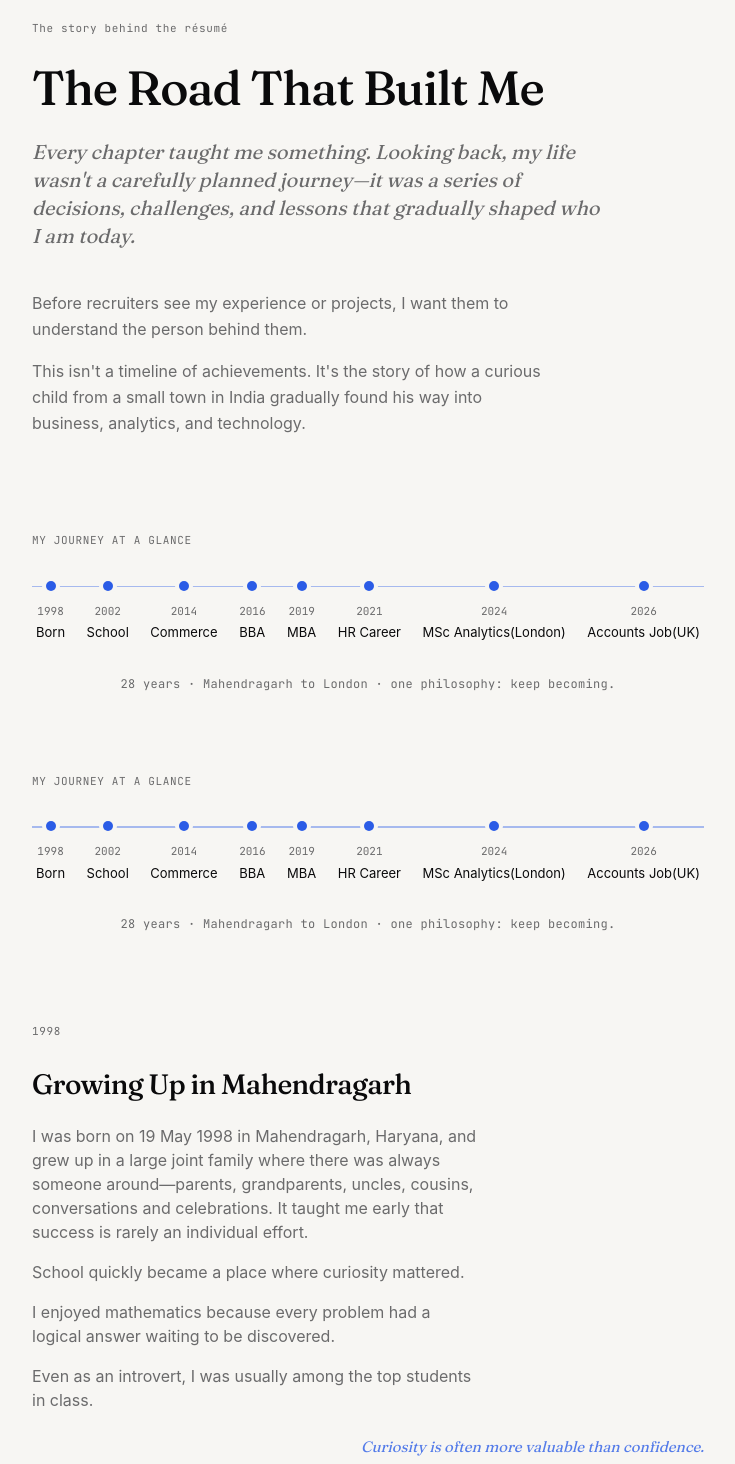
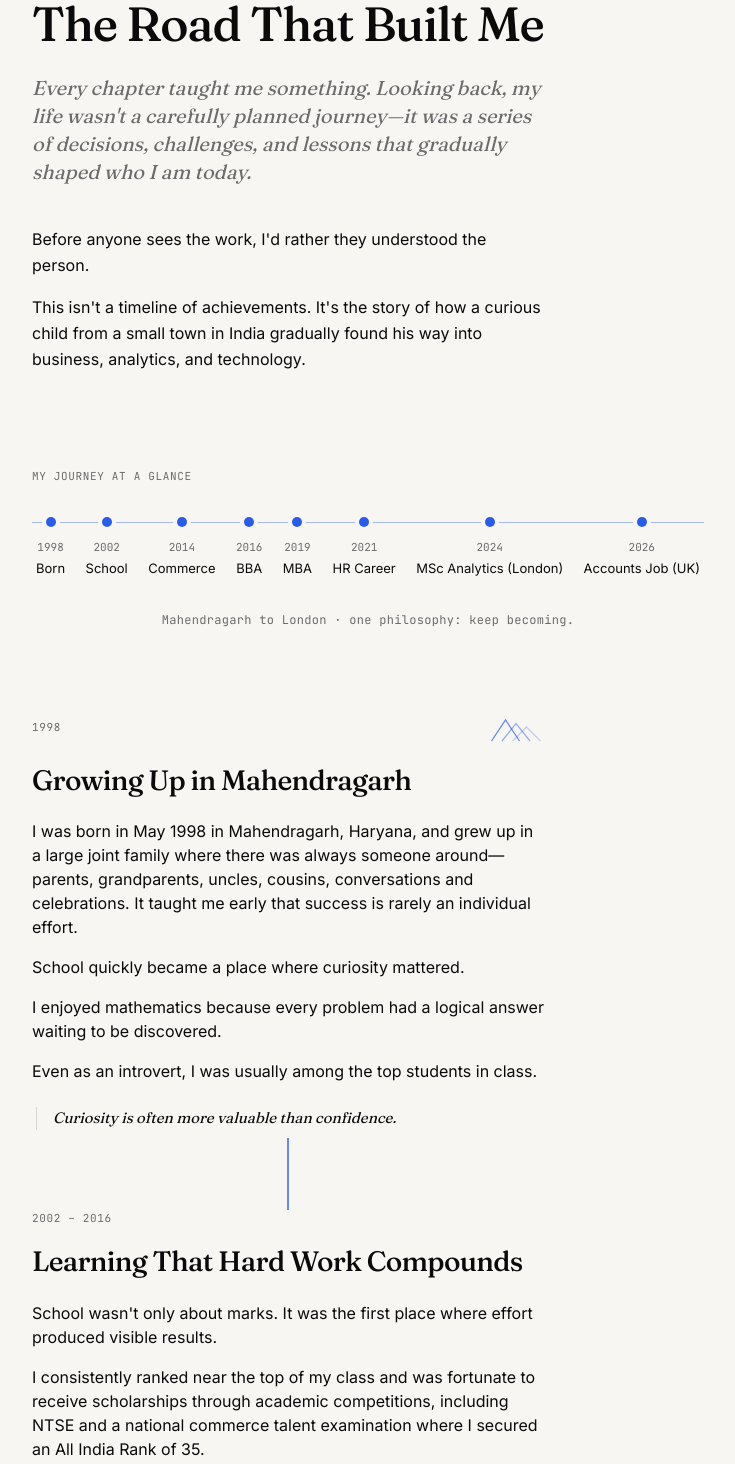
Before and after one commit to sahil05919/personal-website, a Next.js app: page /journey in a window 1280 px wide. Shown: the part 180-1644 px from the top of the page, without its empty margins (272-1007 px from the left). Built offline with nearby package versions, Linux system fonts and the light colour scheme.

Commit message:
Refine Journey page structure, typography, and accessibility

```diff
--- a/app/globals.css
+++ b/app/globals.css
@@ -62,6 +62,12 @@
     scroll-behavior: smooth;
   }
 
+  /* Anchored navigation must not scroll content under the fixed 72px navbar.
+     Journey's chapters also set scroll-mt-[88px] for a little breathing room. */
+  :target {
+    scroll-margin-top: 88px;
+  }
+
   body {
     @apply bg-background text-foreground font-sans;
     -webkit-font-smoothing: antialiased;
@@ -70,6 +76,24 @@
 
   * {
     @apply border-border;
+  }
+
+  @media (prefers-reduced-motion: reduce) {
+    html {
+      scroll-behavior: auto;
+    }
+  }
+}
+
+/* Print — the fixed navbar otherwise overlaps the first line of every page
+   after the first, and the layout's top padding leaves a dead band. */
+@media print {
+  header {
+    position: static;
+  }
+
+  main {
+    padding-top: 0;
   }
 }
 
--- a/app/journey/page.tsx
+++ b/app/journey/page.tsx
@@ -2,25 +2,23 @@ import type { Metadata } from 'next';
 import {
   JourneyHero,
   JourneySnapshot,
-  JourneyChapterNav,
   JourneyChapters,
   JourneyClose,
 } from '@/components/journey';
 
 export const metadata: Metadata = {
-  title: 'Journey — Sahil Kumar',
+  title: 'Journey',
   description:
     'The story of how a curious child from a small town in India found his way into business, analytics, and technology.',
 };
 
 export default function JourneyPage() {
   return (
-    <main className="bg-paper text-ink">
+    <div className="bg-paper text-ink">
       <JourneyHero />
       <JourneySnapshot />
-      <JourneyChapterNav />
       <JourneyChapters />
       <JourneyClose />
-    </main>
+    </div>
   );
 }
--- a/app/layout.tsx
+++ b/app/layout.tsx
@@ -1,17 +1,13 @@
 import type { Metadata } from "next";
-import { Geist, Geist_Mono } from "next/font/google";
+import { Inter } from "next/font/google";
 import "./globals.css";
 import Navbar from "@/components/global/Navbar";
 import ThemeProvider from "@/components/providers/ThemeProvider";
 
-const geistSans = Geist({
-  variable: "--font-geist-sans",
+const inter = Inter({
   subsets: ["latin"],
-});
-
-const geistMono = Geist_Mono({
-  variable: "--font-geist-mono",
-  subsets: ["latin"],
+  variable: "--font-inter",
+  display: "swap",
 });
 
 export const metadata: Metadata = {
@@ -26,10 +22,10 @@ export const metadata: Metadata = {
 export default function RootLayout({ children }: { children: React.ReactNode }) {
   return (
     <html lang="en" suppressHydrationWarning>
-      <body className={`${geistSans.variable} ${geistMono.variable} antialiased`}>
+      <body className={`${inter.variable} antialiased`}>
         <ThemeProvider>
           <Navbar />
-          <main className="pt-16">
+          <main className="pt-[72px]">
             {children}
           </main>
         </ThemeProvider>
--- a/components/journey/JourneyChapterNav.tsx
+++ /dev/null
@@ -1,54 +0,0 @@
-'use client';
-
-import { motion } from 'framer-motion';
-import { journeySnapshot } from '@/data/journeyData';
-
-const fadeUp = {
-  hidden: { opacity: 0, y: 14 },
-  show: { opacity: 1, y: 0, transition: { duration: 0.5, ease: 'easeOut' as const } },
-};
-
-export default function JourneySnapshot() {
-  const { points, summary } = journeySnapshot;
-
-  return (
-    <section aria-labelledby="snapshot-heading" className="bg-paper text-ink px-6 md:px-8 pb-16 md:pb-20">
-      <motion.div
-        initial="hidden"
-        whileInView="show"
-        viewport={{ once: true }}
-        variants={fadeUp}
-        className="mx-auto max-w-2xl"
-      >
-        <h2 id="snapshot-heading" className="font-mono text-[11px] tracking-[0.06em] uppercase text-graphite mb-8">
-          My journey at a glance
-        </h2>
-
-        <div className="overflow-x-auto">
-          <div className="relative min-w-[420px]">
-            <div
-              className="absolute left-0 right-0 top-[5px] h-[1.5px] bg-through-line/40"
-              aria-hidden="true"
-            />
-            <div className="relative flex justify-between">
-              {points.map((point) => (
-                <div key={point.year} className="flex flex-col items-center text-center px-1">
-                  <span
-                    className="w-2.5 h-2.5 rounded-full bg-through-line mb-3 ring-4 ring-paper"
-                    aria-hidden="true"
-                  />
-                  <span className="font-mono text-[11px] text-graphite mb-1">{point.year}</span>
-                  <span className="text-[13px] text-ink whitespace-nowrap">{point.label}</span>
-                </div>
-              ))}
-            </div>
-          </div>
-        </div>
-
-        <p className="font-mono text-[12px] text-graphite text-center mt-8 tracking-wide">
-          {summary}
-        </p>
-      </motion.div>
-    </section>
-  );
-}
--- a/components/journey/JourneyChapters.tsx
+++ b/components/journey/JourneyChapters.tsx
@@ -17,45 +17,68 @@ const SEGMENT_STYLE: Record<ChapterTone, string> = {
   resolving: 'w-[1.5px] bg-through-line',
 };
 
+/**
+ * The connector is constrained to the same `max-w-lg` measure as the chapter
+ * body so it centres on the reading column, not on the wider outer container.
+ * Previously it centred at 21rem while the text column centred at 16rem, which
+ * left the through-line floating in the right-hand gutter.
+ */
 function Connector({ tone }: { tone: ChapterTone }) {
   return (
-    <div className="flex justify-center" style={{ height: 72 }} aria-hidden="true">
+    <div className="max-w-lg" aria-hidden="true">
+      <div className="flex justify-center" style={{ height: 72 }}>
         <div className={`h-full ${SEGMENT_STYLE[tone]}`} />
+      </div>
     </div>
   );
 }
 
-/** Small, abstract line-art artifacts for a few key chapters. Not photos, not decoration-for-its-own-sake — each ties directly to that chapter's content. */
+/**
+ * Small, abstract line-art artifacts for a few key chapters. Not photos, not
+ * decoration-for-its-own-sake — each ties directly to that chapter's content.
+ *
+ * Colours must be wrapped in rgb(): the CSS custom properties store bare
+ * channel values ("43 92 230"), which are not a valid SVG paint on their own.
+ */
 function ChapterArtifact({ id }: { id: string }) {
+  const line = 'rgb(var(--through-line))';
+
   switch (id) {
     case 'mahendragarh':
       return (
         <svg viewBox="0 0 64 40" className="w-14 h-9" aria-hidden="true">
-          <path d="M4 36 L20 12 L36 36" stroke="var(--through-line)" strokeWidth="1.5" fill="none" opacity="0.7" />
-          <path d="M16 36 L32 16 L48 36" stroke="var(--through-line)" strokeWidth="1.5" fill="none" opacity="0.45" />
-          <path d="M28 36 L44 20 L60 36" stroke="var(--through-line)" strokeWidth="1.5" fill="none" opacity="0.25" />
+          <path d="M4 36 L20 12 L36 36" stroke={line} strokeWidth="1.5" fill="none" opacity="0.7" />
+          <path d="M16 36 L32 16 L48 36" stroke={line} strokeWidth="1.5" fill="none" opacity="0.45" />
+          <path d="M28 36 L44 20 L60 36" stroke={line} strokeWidth="1.5" fill="none" opacity="0.25" />
         </svg>
       );
     case 'turning-point':
       return (
         <svg viewBox="0 0 64 24" className="w-14 h-5" aria-hidden="true">
-          <path d="M4 18 C 18 18, 22 6, 30 10" stroke="var(--through-line)" strokeWidth="1.5" fill="none" opacity="0.6" />
-          <path d="M34 12 C 38 14, 42 18, 60 18" stroke="var(--through-line)" strokeWidth="1.5" fill="none" opacity="0.6" />
-          <circle cx="32" cy="11" r="2" fill="var(--through-line)" opacity="0.6" />
+          <path d="M4 18 C 18 18, 22 6, 30 10" stroke={line} strokeWidth="1.5" fill="none" opacity="0.6" />
+          <path d="M34 12 C 38 14, 42 18, 60 18" stroke={line} strokeWidth="1.5" fill="none" opacity="0.6" />
+          <circle cx="32" cy="11" r="2" fill={line} opacity="0.6" />
         </svg>
       );
     case 'the-leap':
       return (
         <svg viewBox="0 0 64 32" className="w-14 h-7" aria-hidden="true">
-          <path d="M4 28 Q 32 -4 60 28" stroke="var(--through-line)" strokeWidth="1.5" fill="none" opacity="0.55" strokeDasharray="3 4" />
-          <circle cx="60" cy="28" r="2.5" fill="var(--through-line)" />
+          <path
+            d="M4 28 Q 32 -4 60 28"
+            stroke={line}
+            strokeWidth="1.5"
+            fill="none"
+            opacity="0.55"
+            strokeDasharray="3 4"
+          />
+          <circle cx="60" cy="28" r="2.5" fill={line} />
         </svg>
       );
     case 'still-becoming':
       return (
         <svg viewBox="0 0 40 40" className="w-9 h-9" aria-hidden="true">
-          <circle cx="20" cy="20" r="4" fill="var(--through-line)" />
-          <circle cx="20" cy="20" r="10" fill="none" stroke="var(--through-line)" strokeWidth="0.75" opacity="0.4" />
+          <circle cx="20" cy="20" r="4" fill={line} />
+          <circle cx="20" cy="20" r="10" fill="none" stroke={line} strokeWidth="0.75" opacity="0.4" />
         </svg>
       );
     default:
@@ -67,18 +90,18 @@ export default function JourneyChapters() {
   return (
     <section aria-label="Chapters" className="bg-paper text-ink px-6 md:px-8">
       <div className="mx-auto max-w-2xl">
-        {journeyChapters.map((chapter, i) => {
-          const alternate = i % 2 === 1;
-
-          return (
+        {journeyChapters.map((chapter, i) => (
           <div key={chapter.id}>
             <motion.article
+              id={chapter.id}
               initial="hidden"
               whileInView="show"
               viewport={{ once: true, margin: '-15%' }}
               variants={fadeUp}
               aria-labelledby={`chapter-${chapter.id}-title`}
-                className="pb-2"
+              /* The measure lives here so the era label, the artifact, the
+                 title and the prose all share one column and one right edge. */
+              className="max-w-lg pb-2 scroll-mt-[88px]"
             >
               <div className="flex items-center justify-between mb-4">
                 <span className="font-mono text-[11px] tracking-[0.06em] text-graphite">
@@ -94,36 +117,26 @@ export default function JourneyChapters() {
                 {chapter.title}
               </h2>
 
-                <div
-                  className={`space-y-4 mb-6 ${
-                    alternate ? 'max-w-lg pl-0' : 'max-w-md'
-                  }`}
-                >
+              <div className="space-y-4 mb-6">
                 {chapter.body.map((paragraph, pi) => (
-                    <p key={pi} className="text-[15px] md:text-base leading-relaxed text-graphite">
+                  <p key={pi} className="text-[15px] md:text-base leading-relaxed text-ink">
                     {paragraph}
                   </p>
                 ))}
               </div>
 
-                {chapter.lesson &&
-                  (alternate ? (
-                    <blockquote className="border-l border-hairline pl-4 ml-1">
-                      <p className="font-serif-display italic text-[15px] text-ink/80">
+              {/* A paragraph, not a blockquote — these are Sahil's own
+                  reflections, not quotations from elsewhere. */}
+              {chapter.lesson && (
+                <p className="border-l border-hairline pl-4 ml-1 font-serif-display italic text-[15px] text-ink max-w-md">
                   {chapter.lesson}
                 </p>
-                    </blockquote>
-                  ) : (
-                    <p className="font-serif-display italic text-[15px] text-through-line/80 max-w-sm ml-auto text-right">
-                      {chapter.lesson}
-                    </p>
-                  ))}
+              )}
             </motion.article>
 
             {i < journeyChapters.length - 1 && <Connector tone={chapter.tone} />}
           </div>
-          );
-        })}
+        ))}
       </div>
     </section>
   );
--- a/components/journey/JourneyHero.tsx
+++ b/components/journey/JourneyHero.tsx
@@ -10,11 +10,16 @@ const fadeUp = {
 
 export default function JourneyHero() {
   return (
-    <section aria-labelledby="journey-title" className="bg-paper text-ink px-6 md:px-8 pt-[128px] pb-20 md:pt-[136px] md:pb-24">
+    <section
+      aria-labelledby="journey-title"
+      /* Navbar clearance now lives in the layout's <main> (pt-[72px]); this
+         padding is editorial rhythm only. */
+      className="bg-paper text-ink px-6 md:px-8 pt-14 pb-20 md:pt-16 md:pb-24"
+    >
       <motion.div
         initial="hidden"
-        whileInView="show"
-        viewport={{ once: true }}
+        /* Above the fold — animate on mount, not on scroll into view. */
+        animate="show"
         variants={fadeUp}
         className="mx-auto max-w-2xl"
       >
@@ -22,17 +27,20 @@ export default function JourneyHero() {
           {journeyIntro.eyebrow}
         </p>
 
-        <h1 className="font-serif-display font-medium text-[2.25rem] md:text-[3rem] leading-[1.12] tracking-tight mb-6">
+        <h1
+          id="journey-title"
+          className="font-serif-display font-medium text-[2.25rem] md:text-[3rem] leading-[1.12] tracking-tight mb-6 max-w-lg"
+        >
           {journeyIntro.title}
         </h1>
 
-        <p className="font-serif-display italic text-lg md:text-xl leading-relaxed text-graphite mb-10 max-w-xl">
+        <p className="font-serif-display italic text-lg md:text-xl leading-relaxed text-graphite mb-10 max-w-lg">
           {journeyIntro.subtitle}
         </p>
 
         <div className="space-y-4 max-w-lg">
           {journeyIntro.body.map((paragraph, i) => (
-            <p key={i} className="text-base leading-relaxed text-graphite">
+            <p key={i} className="text-base leading-relaxed text-ink">
               {paragraph}
             </p>
           ))}
--- a/components/journey/JourneySnapshot.tsx
+++ b/components/journey/JourneySnapshot.tsx
@@ -12,7 +12,10 @@ export default function JourneySnapshot() {
   const { points, summary } = journeySnapshot;
 
   return (
-    <section aria-labelledby="snapshot-heading" className="bg-paper text-ink px-6 md:px-8 pb-16 md:pb-20">
+    <section
+      aria-labelledby="snapshot-heading"
+      className="bg-paper text-ink px-6 md:px-8 pb-16 md:pb-20"
+    >
       <motion.div
         initial="hidden"
         whileInView="show"
@@ -20,11 +23,22 @@ export default function JourneySnapshot() {
         variants={fadeUp}
         className="mx-auto max-w-2xl"
       >
-        <h2 id="snapshot-heading" className="font-mono text-[11px] tracking-[0.06em] uppercase text-graphite mb-8">
+        <h2
+          id="snapshot-heading"
+          className="font-mono text-[11px] tracking-[0.06em] uppercase text-graphite mb-8"
+        >
           My journey at a glance
         </h2>
 
-        <div className="overflow-x-auto">
+        {/* A scrollable region with no focusable child is unreachable by
+            keyboard (WCAG 2.1.1). tabIndex + role + label make it a proper
+            landmark that can be focused and scrolled with arrow keys. */}
+        <div
+          className="overflow-x-auto rounded-sm focus-visible:outline-none focus-visible:ring-1 focus-visible:ring-through-line focus-visible:ring-offset-4 focus-visible:ring-offset-paper"
+          tabIndex={0}
+          role="region"
+          aria-label="Timeline of key years, scrollable horizontally"
+        >
           <div className="relative min-w-[420px]">
             <div
               className="absolute left-0 right-0 top-[5px] h-[1.5px] bg-through-line/40"
--- a/components/journey/index.ts
+++ b/components/journey/index.ts
@@ -1,5 +1,4 @@
 export { default as JourneyHero } from './JourneyHero';
 export { default as JourneySnapshot } from './JourneySnapshot';
-export { default as JourneyChapterNav } from './JourneyChapterNav';
 export { default as JourneyChapters } from './JourneyChapters';
 export { default as JourneyClose } from './JourneyClose';
--- a/data/journeyData.ts
+++ b/data/journeyData.ts
@@ -21,7 +21,7 @@ export type ChapterTone =
 
 export interface JourneyChapter {
   id: string;
-  /** Small mono label — a year, a year range, or an era name when no exact year fits. */
+  /** Small mono label. Years or year ranges only — no era names. */
   era: string;
   title: string;
   /** Short 1-3 word label for the chapter nav. Falls back to `title` if omitted. */
@@ -32,7 +32,8 @@ export interface JourneyChapter {
   lesson?: string;
   /**
    * Emotional register of the through-line segment leaving this chapter,
-   * heading into the next. See ThroughLineSegment for the tone → visual map.
+   * heading into the next. See SEGMENT_STYLE in JourneyChapters for the
+   * tone → visual map.
    */
   tone: ChapterTone;
 }
@@ -50,12 +51,10 @@ export const journeySnapshot = {
     { year: '2016', label: 'BBA' },
     { year: '2019', label: 'MBA' },
     { year: '2021', label: 'HR Career' },
-    { year: '2024', label: 'MSc Analytics(London)' },
-    { year: '2026', label: 'Accounts Job(UK)' },
+    { year: '2024', label: 'MSc Analytics (London)' },
+    { year: '2026', label: 'Accounts Job (UK)' },
   ] as SnapshotPoint[],
-  // NB: "27 years" in the original brainstorm doesn't check out against a
-  // May 1998 birth date as of mid-2026 — corrected to 28.
-  summary: '28 years · Mahendragarh to London · one philosophy: keep becoming.',
+  summary: 'Mahendragarh to London · one philosophy: keep becoming.',
 };
 
 export const journeyIntro = {
@@ -64,7 +63,7 @@ export const journeyIntro = {
   subtitle:
     "Every chapter taught me something. Looking back, my life wasn't a carefully planned journey—it was a series of decisions, challenges, and lessons that gradually shaped who I am today.",
   body: [
-    'Before recruiters see my experience or projects, I want them to understand the person behind them.',
+    "Before anyone sees the work, I'd rather they understood the person.",
     "This isn't a timeline of achievements. It's the story of how a curious child from a small town in India gradually found his way into business, analytics, and technology.",
   ],
 };
@@ -77,7 +76,8 @@ export const journeyChapters: JourneyChapter[] = [
     navLabel: 'Growing Up',
     tone: 'calm',
     body: [
-      'I was born on 19 May 1998 in Mahendragarh, Haryana, and grew up in a large joint family where there was always someone around—parents, grandparents, uncles, cousins, conversations and celebrations. It taught me early that success is rarely an individual effort.',
+      // Restored: this paragraph was overwritten by the journeyIntro edit.
+      'I was born in May 1998 in Mahendragarh, Haryana, and grew up in a large joint family where there was always someone around—parents, grandparents, uncles, cousins, conversations and celebrations. It taught me early that success is rarely an individual effort.',
       'School quickly became a place where curiosity mattered.',
       'I enjoyed mathematics because every problem had a logical answer waiting to be discovered.',
       'Even as an introvert, I was usually among the top students in class.',
@@ -86,7 +86,10 @@ export const journeyChapters: JourneyChapter[] = [
   },
   {
     id: 'school-years',
-    era: 'School years',
+    // NB: this range ends after the motorcycle chapter's 2014, so the spine
+    // steps backwards once. '2002 – 2014' would read cleanly and still covers
+    // NTSE and the commerce exam. Left as specified.
+    era: '2002 – 2016',
     title: 'Learning That Hard Work Compounds',
     navLabel: 'Learning',
     tone: 'building',
@@ -100,7 +103,7 @@ export const journeyChapters: JourneyChapter[] = [
   },
   {
     id: 'turning-point',
-    era: 'A turning point',
+    era: '2014',
     title: 'One Motorcycle Changed My Thinking',
     navLabel: 'The Accident',
     tone: 'rupture',
@@ -186,7 +189,7 @@ export const journeyChapters: JourneyChapter[] = [
   },
   {
     id: 'still-becoming',
-    era: 'Today',
+    era: '2026 — Present',
     title: 'Still Becoming',
     navLabel: 'Still Becoming',
     tone: 'resolving',
--- a/tailwind.config.js
+++ b/tailwind.config.js
@@ -34,23 +34,12 @@ module.exports = {
       },
 
       fontFamily: {
-        /* KNOWN ISSUE: next/font registers a generated family name exposed as
-           --font-geist-sans, so the literal "Geist Sans" below never matches
-           and Inter is not loaded. font-sans currently falls back to the system
-           sans everywhere. Fix alongside the /writing build. */
-        sans: ["Geist Sans", "Inter", "sans-serif"],
-        display: ["Cal Sans", "Playfair Display", "serif"],
-        /* Through-Line editorial serif — headings, chapter titles, and the
-           short Fraunces statements that carry Sahil's voice. Loaded at 400
-           and 500 only; never use a heavier weight. */
-        "serif-display": ["Fraunces", "serif"],
-        /* Long-form reading serif — prose read at length: the /questions essay
-           body and the /media captions. Loaded upright 400, italic 400 and
-           italic 500. There is no upright 500, so never apply font-medium to
-           non-italic text set in this face; the browser will synthesise it. */
-        reading: ["Newsreader", "Georgia", "serif"],
-        mono: ["JetBrains Mono", "ui-monospace", "monospace"],
-      },
+  sans: ["var(--font-inter)", "system-ui", "sans-serif"],
+  display: ["Cal Sans", "Playfair Display", "serif"],
+  "serif-display": ["Fraunces", "serif"],
+  reading: ["Newsreader", "Georgia", "serif"],
+  mono: ["JetBrains Mono", "ui-monospace", "monospace"],
+},
 
       boxShadow: {
         premium:
```
Also changed, not shown: components/journey/JourneyClose.tsx (+24 -5 lines). Lines whose indentation alone changed are shown as unchanged.
